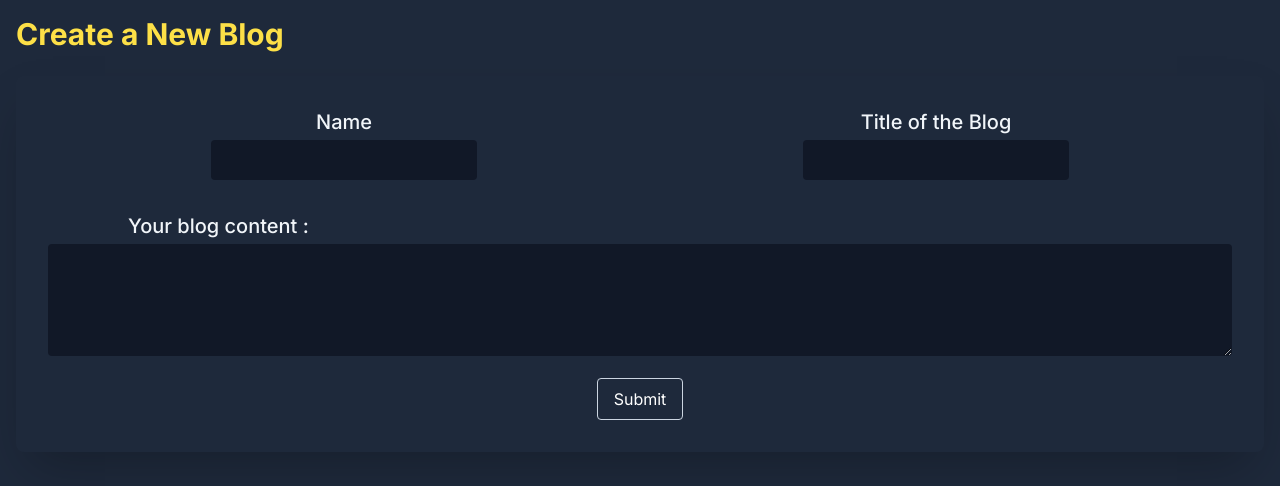
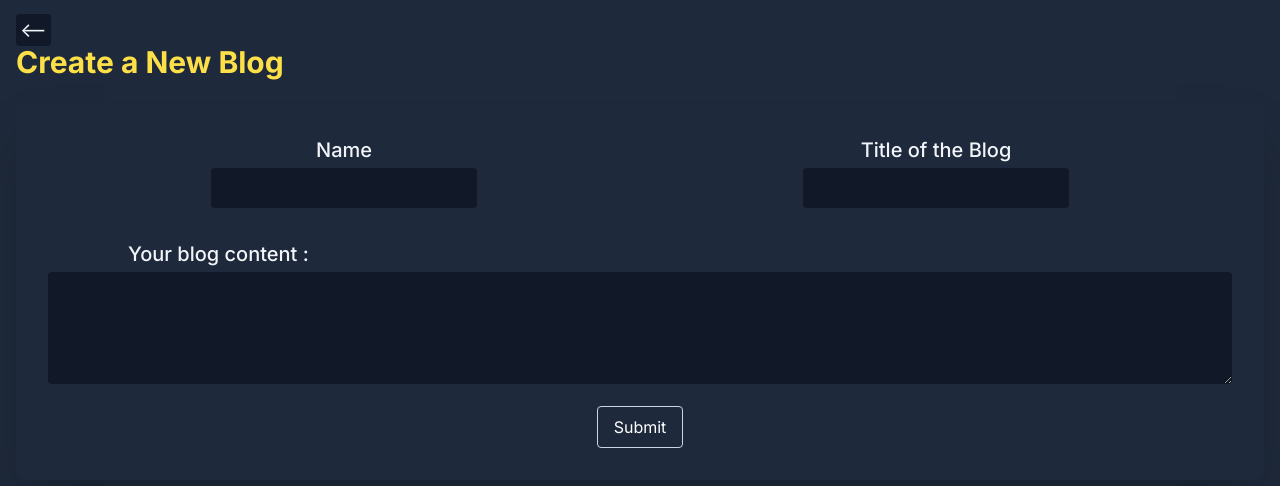
Before and after one commit to p-tirth/blogger, a Next.js app: page /newBlog in a window 1280 px wide. Shown: the top 486 px of the page. Built offline with nearby package versions, Linux system fonts and the light colour scheme.

Commit message:
Back navigation button

```diff
--- a/src/app/editBlog/page.jsx
+++ b/src/app/editBlog/page.jsx
@@ -1,5 +1,6 @@
 'use client'
 import React, { useState } from 'react'
+import Link from "next/link";
 import db from '../../../firebase/firebaseConfig';
 import { collection, setDoc, doc } from "firebase/firestore";
 export default function EditBlog({searchParams}) {
@@ -25,6 +26,7 @@ export default function EditBlog({searchParams}) {
     };
   return (
     <div className="">
+      <Link href="/" className='bg-gray-900 p-1 rounded text-xl'>&lt;--</Link>
     <h2 className="text-3xl font-bold mb-6 text-yellow-300">Edit the Blog</h2>
     <form className=" flex flex-col bg-primary p-8 rounded-lg shadow-2xl" onSubmit={handleSubmit}>
         <div className="mb-4 flex justify-around align-center">
--- a/src/app/newBlog/page.jsx
+++ b/src/app/newBlog/page.jsx
@@ -1,5 +1,7 @@
 "use client"
 import { collection,addDoc ,setDoc ,doc } from 'firebase/firestore';
+import Link from "next/link";
+import { useRouter } from 'next/router';
 import React, { useState } from 'react';
 import db from '../../../firebase/firebaseConfig';
 import {v4 as uuidv4} from "uuid"
@@ -19,6 +21,7 @@ const Form = () => {
   };
 
   const handleSubmit = async (e) => {
+    // const router = useRouter();
     e.preventDefault();
     console.log(formData); // You can perform your form submission logic here
     const ID = uuidv4()
@@ -33,10 +36,12 @@ const Form = () => {
         title: '',
         content: '',
     })
+    // router.push('/');
   };
 
   return (
     <div className="">
+      <Link href="/" className='bg-gray-900 p-1 rounded text-xl'>&lt;--</Link>
         <h2 className="text-3xl font-bold mb-6 text-yellow-300">Create a New Blog</h2>
         <form className=" flex flex-col bg-primary p-8 rounded-lg shadow-2xl" onSubmit={handleSubmit}>
             <div className="mb-4 flex justify-around align-center">
```
